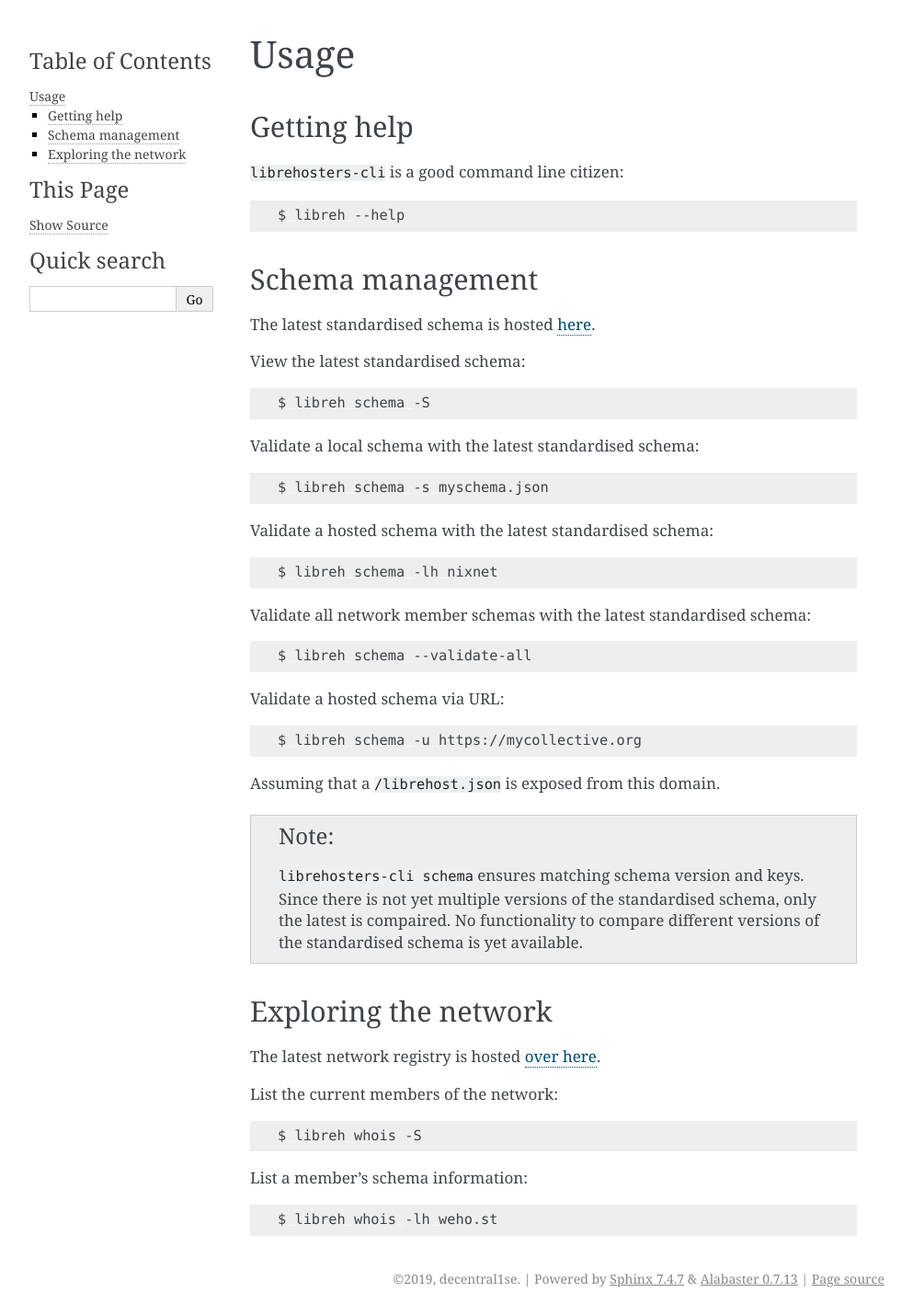
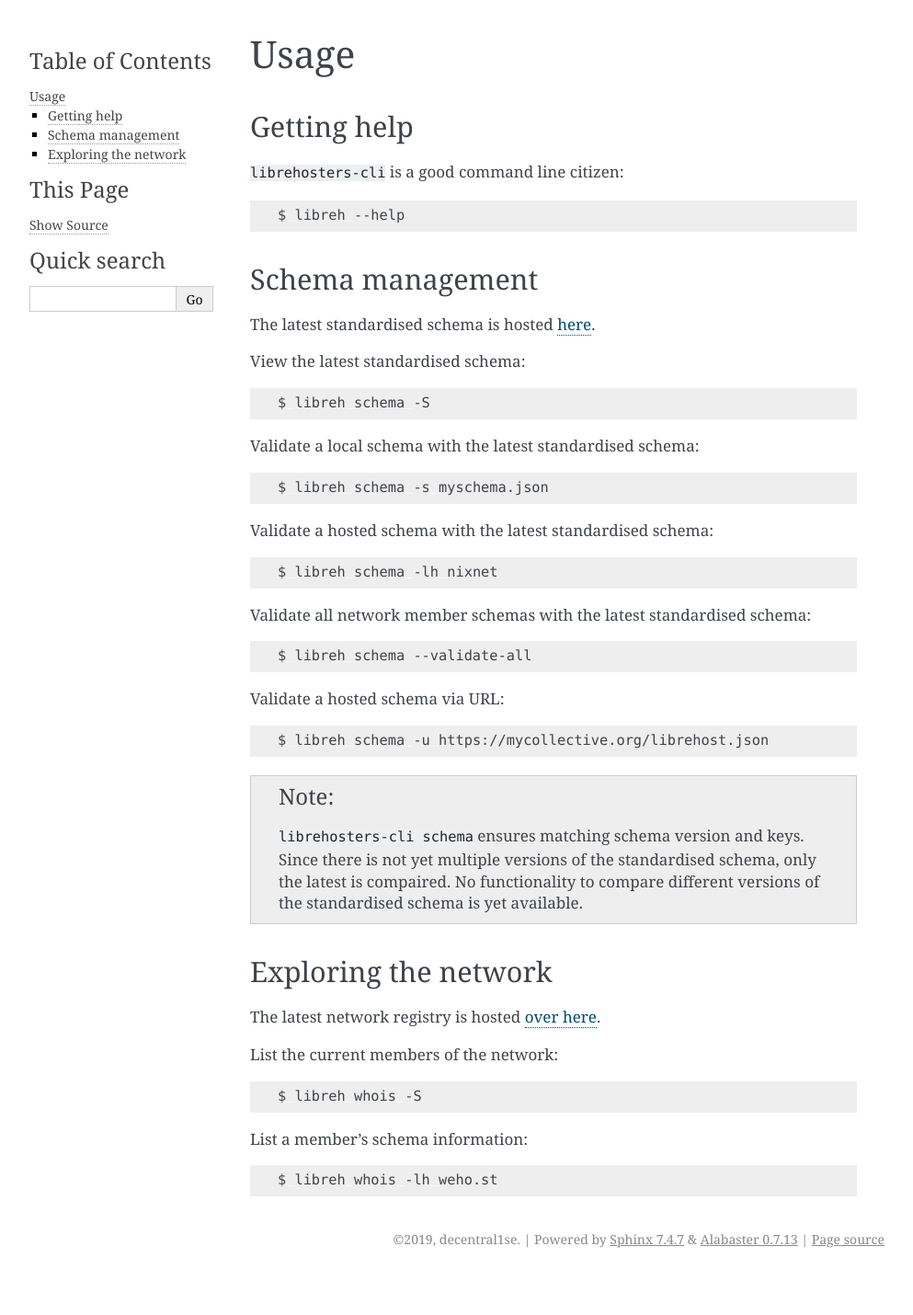
Before and after one commit to decentral1se/librehosters-cli, a Sphinx documentation site: the page built from documentation/source/usage.rst, in a window 1280 px wide. Shown: the whole page at 92% size, without its empty margins (148-1141 px from the left). Built offline with Sphinx 7.4.7, drawn with Linux system fonts in a browser that asks for light colours; after the commit the page ends 1387 px from its top, so only the background shows below that.

Commit message:
Show new usage of `schema --url`
Signed-off-by: Luke Murphy <lukewm@riseup.net>

```diff
--- a/documentation/source/usage.rst
+++ b/documentation/source/usage.rst
@@ -44,9 +44,7 @@
 
 .. code-block:: bash
 
-    $ libreh schema -u https://mycollective.org
-
-Assuming that a ``/librehost.json`` is exposed from this domain.
+    $ libreh schema -u https://mycollective.org/librehost.json
 
 .. note::
 
```
